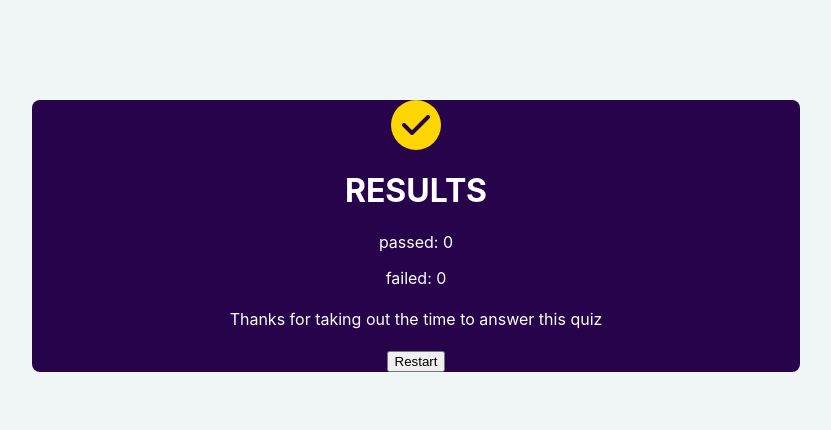
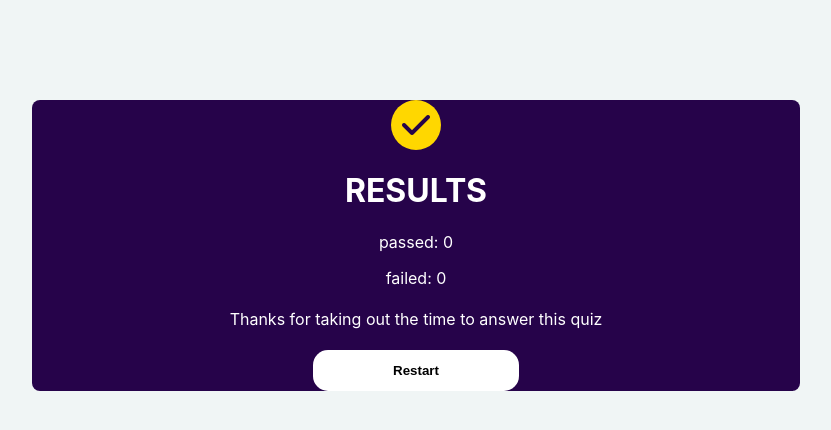
Before and after one commit to boanong/react-quiz, a React (Create React App) app: page /resultpage in a window 1280 px wide. Shown: the top 430 px of the page, without its empty margins (224-1055 px from the left). Built offline with nearby package versions, Linux system fonts and the light colour scheme; no server answers.

Commit message:
feature/dynamic-routing git commit -m feature/dynamic-routing git push origin feature/dynamic-routing

```diff
--- a/src/Pages/Questions/Question.css
+++ b/src/Pages/Questions/Question.css
@@ -37,6 +37,10 @@ body {
     padding: 15px;
 }
 
+.question-number {
+    padding: 20px;
+}
+
 .number {
     padding-top: -20px;
     position: absolute;
@@ -58,7 +62,7 @@ body {
 }
 
 .question{
-    font-size: 2rem;
+    font-size: 15%;
 }
 
 .button {
--- a/src/Pages/Questions/Question.jsx
+++ b/src/Pages/Questions/Question.jsx
@@ -42,7 +42,7 @@ export default function Question() {
                     <p className="number">Question {pageindex}</p>
                   </div>
                   <p
-                    className="question"
+                    className="question-number"
                     dangerouslySetInnerHTML={{
                       __html: questions[pageindex - 1].question,
                     }}
--- a/src/Pages/Resultpage/Resultpage.css
+++ b/src/Pages/Resultpage/Resultpage.css
@@ -28,6 +28,16 @@ body {
     border-radius: 8px;
 }
 
+
+.get-started-button {
+    padding: 13px 80px;
+    background-color: white;
+    text-align: center;
+    border-radius: 15px;
+    font-weight: bold;
+    border: none;
+    cursor: pointer;
+}
 .icon {
     height: 50px;
     width: 50px;
```
